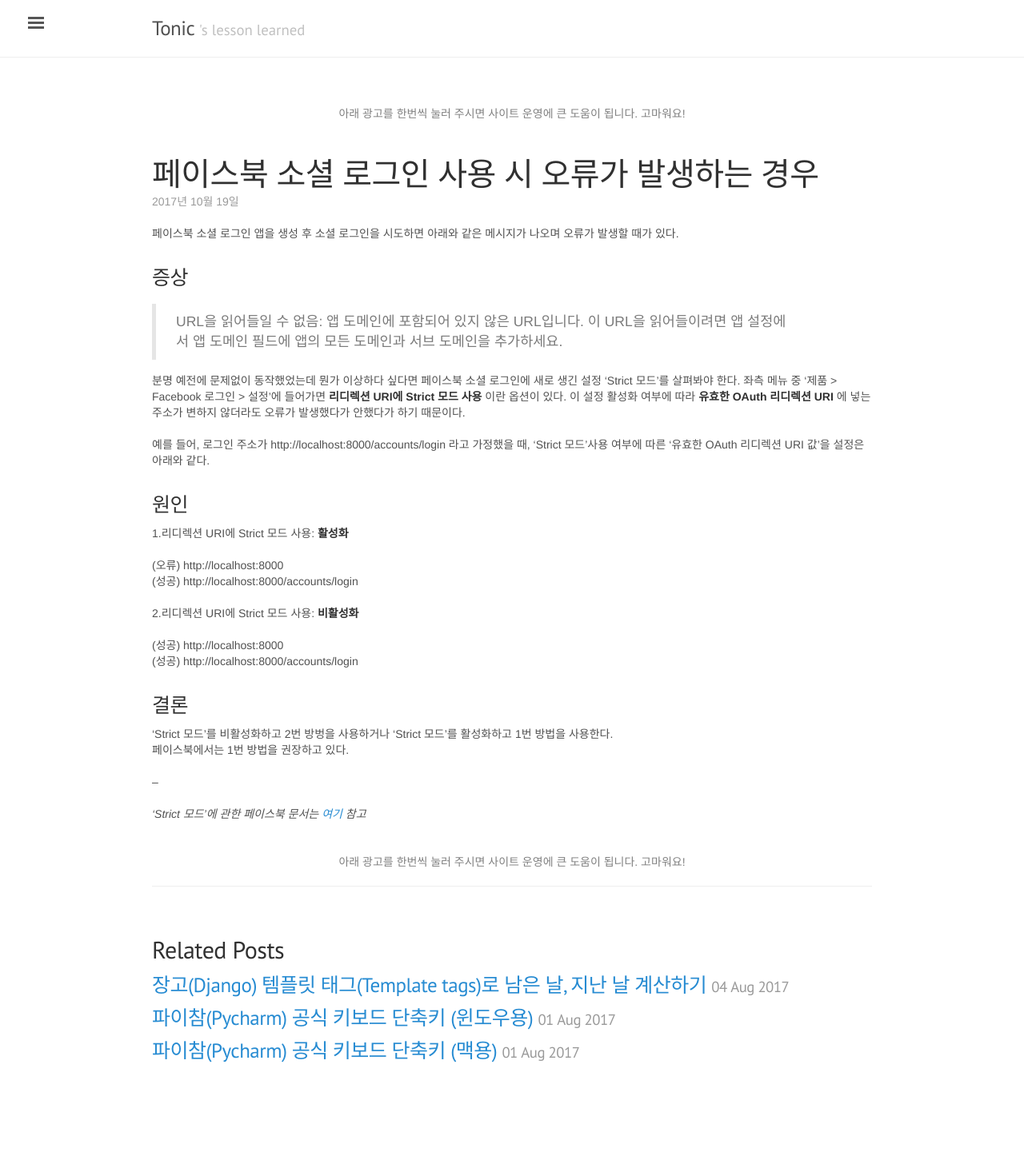
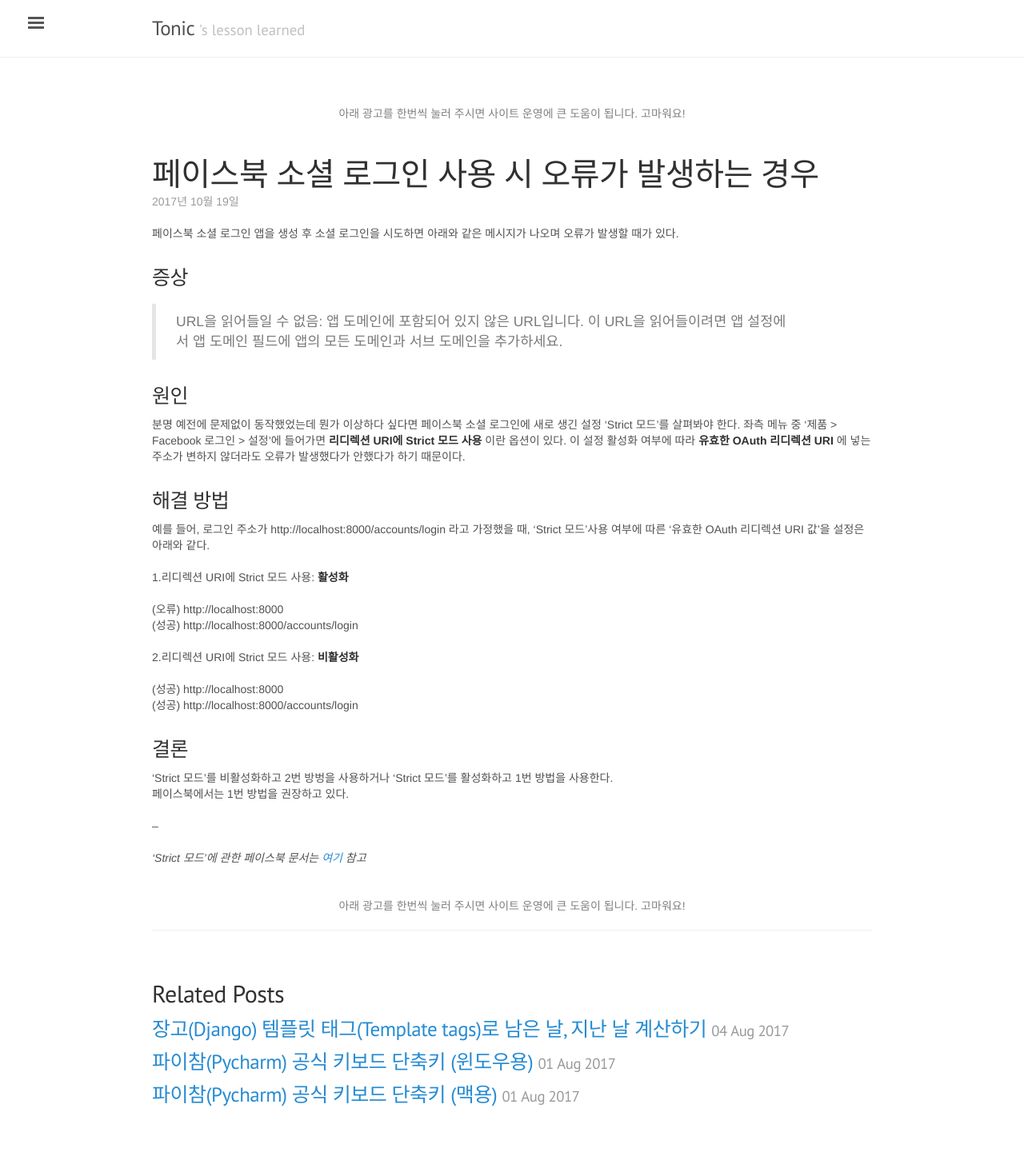
Before and after one commit to jwkcp/jwkcp.github.com, a Jekyll site: the page built from _posts/2017-10-19-social-login-facebook-strictmode.md, in a window 1280 px wide. Shown: the whole page at 80% size. Built offline with Jekyll 4.4.1, drawn with Linux system fonts in a browser that asks for light colours; comment, search, counter and statistics services are not loaded; before the commit the page ends 1390 px from its top, so only the background shows below that.

Commit message:
중제목 추가

```diff
--- a/_posts/2017-10-19-social-login-facebook-strictmode.md
+++ b/_posts/2017-10-19-social-login-facebook-strictmode.md
@@ -11,12 +11,14 @@ comments: true
 
 > URL을 읽어들일 수 없음: 앱 도메인에 포함되어 있지 않은 URL입니다. 이 URL을 읽어들이려면 앱 설정에서 앱 도메인 필드에 앱의 모든 도메인과 서브 도메인을 추가하세요.
 
+### 원인
+
 분명 예전에 문제없이 동작했었는데 뭔가 이상하다 싶다면 페이스북 소셜 로그인에 새로 생긴 설정 'Strict 모드'를 살펴봐야 한다.
 좌측 메뉴 중 '제품 > Facebook 로그인 > 설정'에 들어가면 **리디렉션 URI에 Strict 모드 사용** 이란 옵션이 있다. 이 설정 활성화 여부에 따라 **유효한 OAuth 리디렉션 URI** 에 넣는 주소가 변하지 않더라도 오류가 발생했다가 안했다가 하기 때문이다.
 
+### 해결 방법
 예를 들어, 로그인 주소가 http://localhost:8000/accounts/login 라고 가정했을 때, 'Strict 모드'사용 여부에 따른 '유효한 OAuth 리디렉션 URI 값'을 설정은 아래와 같다.
 
-### 원인
 1.리디렉션 URI에 Strict 모드 사용: **활성화**
 
 (오류) http://localhost:8000
```
